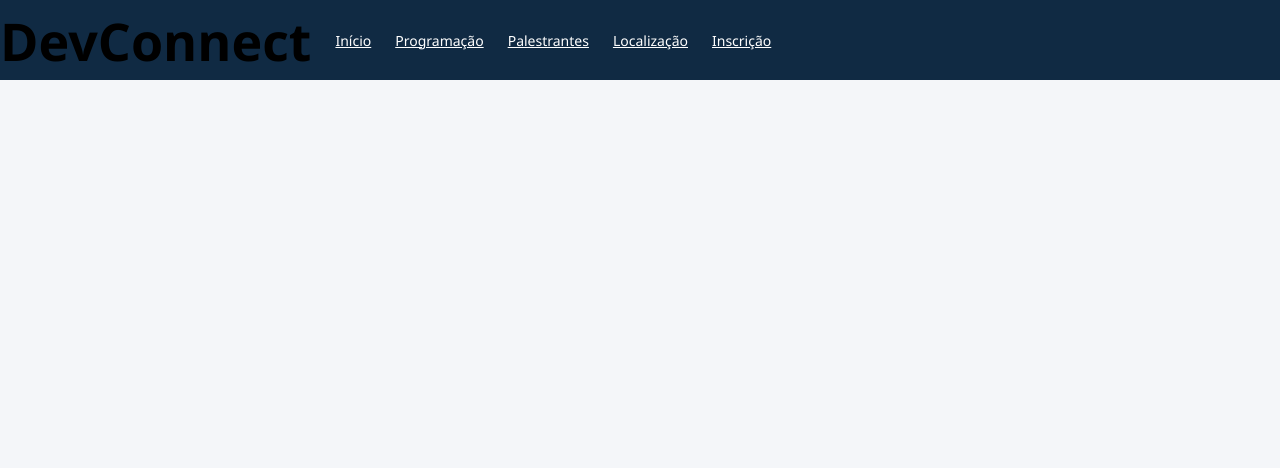
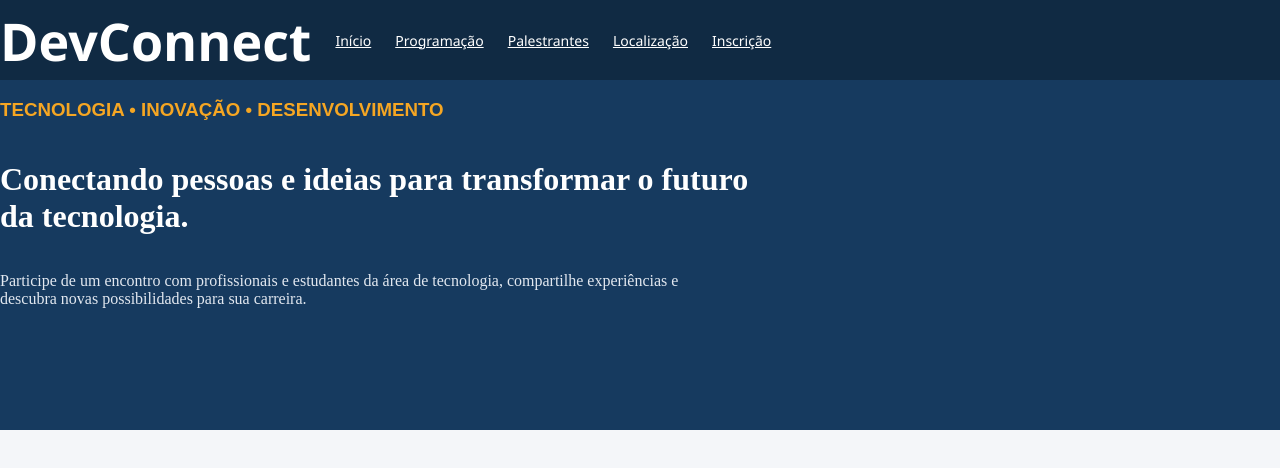
Before and after one commit to artuca2010/DevConnect, a plain HTML site: page index.html in a window 1280 px wide. Drawn offline with Linux system fonts and the light colour scheme.

Commit message:
feat: Indrotution Section going
ja finalizei a maioria da sessão da introdução.

```diff
--- a/css/style.css
+++ b/css/style.css
@@ -17,6 +17,7 @@ body{
 
 #MainPresentation {
     background-color: #102A43;
+    color: white;
     font-weight: bold;
 }
 
@@ -30,3 +31,29 @@ body{
 .links:hover {
     color: #F5A623;
 }
+
+/*---- Sessão de Destaque ---//-----*/
+#DestaqueSection {
+    display: flex;
+    background-color: #163A5F;
+    height: 350px;
+    width: 80rem;
+    flex-direction: column;
+}
+#Text1{
+    color: #F5A623;
+    size: 14px;
+    font-weight: bold;
+    font-family: sans-serif;
+}
+#Text2{
+    color: white;
+    size: 40px;
+    font-weight: bold;
+    width: 750px;
+}
+#DestrictiveText{
+    color: #E2E8F0;
+    size: 16px;
+    width: 700px;
+}
--- a/index.html
+++ b/index.html
@@ -3,7 +3,7 @@
 <head>
     <meta charset="UTF-8">
     <meta name="viewport" content="width=device-width, initial-scale=1.0">
-    <title>Document</title>
+    <title>DevConnect</title>
     <link rel="stylesheet" href="css/style.css">
 </head>
 <body>
@@ -17,5 +17,15 @@
             <a href="" class="links">Inscrição</a>
         </div>
     </header>
+
+    <main id="DestaqueSection">
+        <h3 id="Text1">TECNOLOGIA • INOVAÇÃO • DESENVOLVIMENTO</h3>
+        <h1 id="Text2">Conectando pessoas e ideias para transformar o futuro da tecnologia.</h1>
+        <p id="DestrictiveText">Participe de um encontro com profissionais e estudantes da área de
+tecnologia, compartilhe experiências e descubra novas possibilidades para sua
+carreira.</p>
+    </main>
+
+    <footer></footer>
 </body>
 </html>
```
